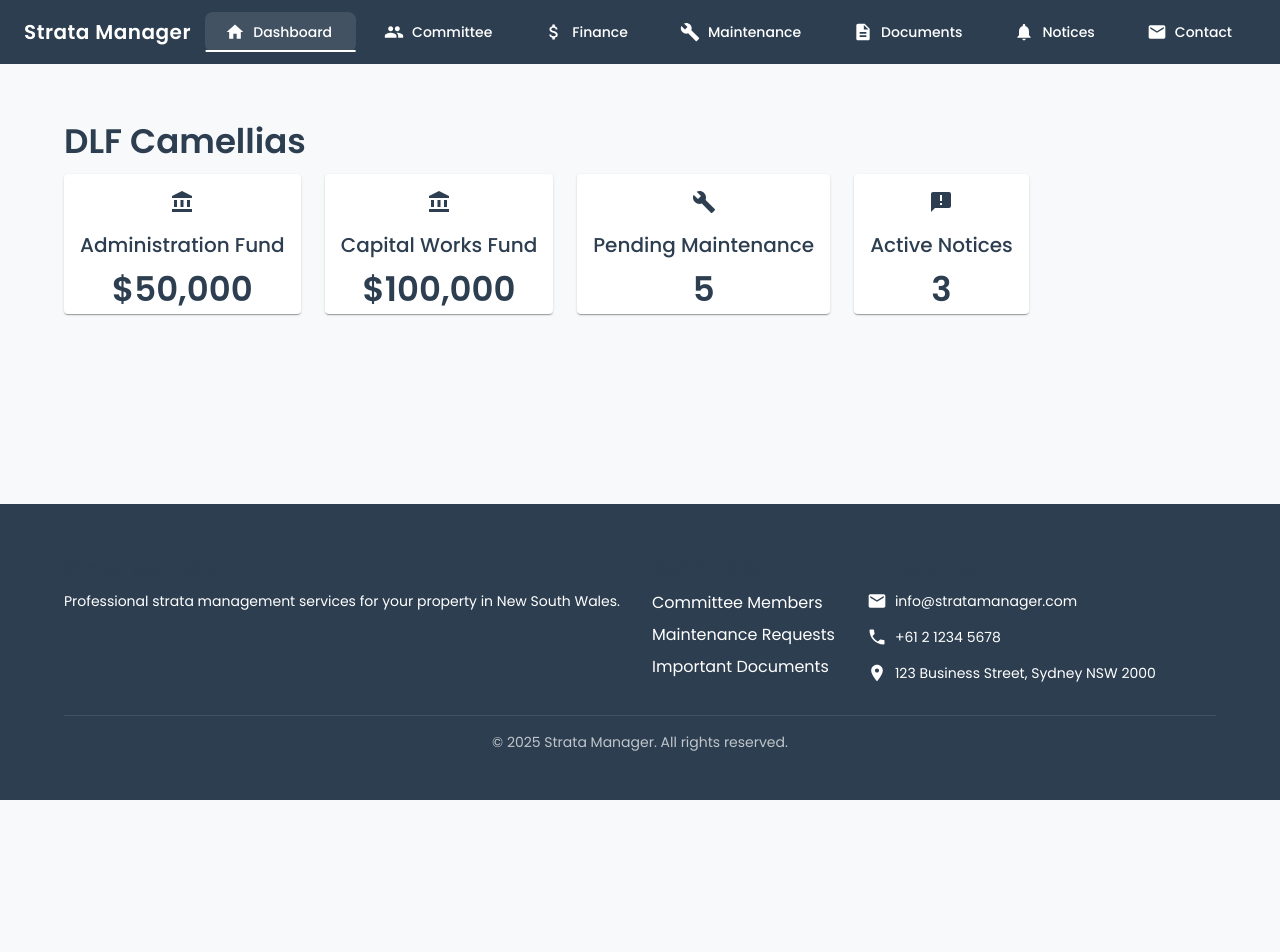
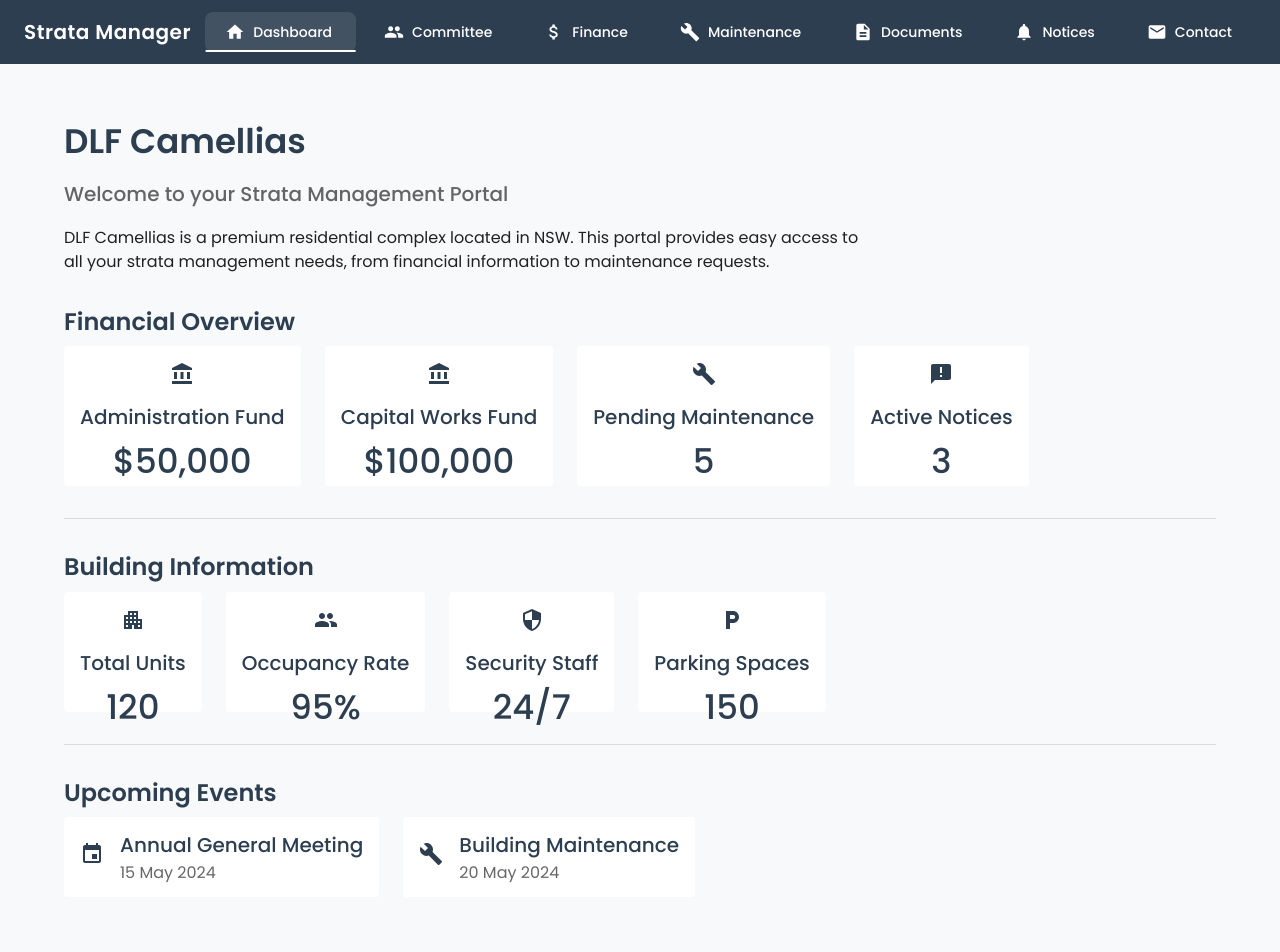
Before and after one commit to IshaanG165/website_project, a React (Vite) app: page / in a window 1280 px wide. Shown: the top 952 px of the page. Before the commit the page ends 800 px from the top, so only its background shows below. Built offline with nearby package versions, Linux system fonts and the light colour scheme.

Commit message:
Edited Home

```diff
--- a/src/pages/Dashboard.jsx
+++ b/src/pages/Dashboard.jsx
@@ -1,44 +1,261 @@
-import React from 'react';
-import { Container, Grid, Paper, Typography, Box } from '@mui/material';
-import { AccountBalance, Build, Announcement, Group } from '@mui/icons-material';
+import React, { memo, useState } from 'react';
+import PropTypes from 'prop-types';
+import { Container, Grid, Paper, Typography, Box, Divider, useTheme, CircularProgress, Alert } from '@mui/material';
+import { AccountBalance, Build, Announcement, Group, Apartment, Event, Security, LocalParking } from '@mui/icons-material';
+
+// Reusable card component for stats and building info
+const InfoCard = memo(({ icon, title, value, height = 140 }) => (
+  <Paper
+    elevation={0}
+    sx={{
+      p: 2,
+      display: 'flex',
+      flexDirection: 'column',
+      alignItems: 'center',
+      height,
+      transition: 'transform 0.2s ease-in-out, box-shadow 0.2s ease-in-out',
+      '&:hover': {
+        transform: 'translateY(-4px)',
+        boxShadow: '0 6px 12px rgba(0,0,0,0.1)',
+      },
+      '&:focus-within': {
+        outline: '2px solid',
+        outlineColor: 'primary.main',
+        outlineOffset: 2,
+      },
+    }}
+    role="article"
+    aria-label={`${title} information card`}
+    tabIndex={0}
+  >
+    <Box sx={{ color: 'primary.main', mb: 1 }}>
+      {icon}
+    </Box>
+    <Typography component="h2" variant="h6" color="primary" gutterBottom>
+      {title}
+    </Typography>
+    <Typography component="p" variant="h4" sx={{ fontWeight: 500 }}>
+      {value}
+    </Typography>
+  </Paper>
+));
+
+InfoCard.displayName = 'InfoCard';
+
+InfoCard.propTypes = {
+  icon: PropTypes.node.isRequired,
+  title: PropTypes.string.isRequired,
+  value: PropTypes.string.isRequired,
+  height: PropTypes.number
+};
+
+// Reusable event card component
+const EventCard = memo(({ icon, title, date }) => (
+  <Paper
+    elevation={0}
+    sx={{
+      p: 2,
+      display: 'flex',
+      flexDirection: 'row',
+      alignItems: 'center',
+      height: 80,
+      transition: 'transform 0.2s ease-in-out, box-shadow 0.2s ease-in-out',
+      '&:hover': {
+        transform: 'translateY(-4px)',
+        boxShadow: '0 6px 12px rgba(0,0,0,0.1)',
+      },
+      '&:focus-within': {
+        outline: '2px solid',
+        outlineColor: 'primary.main',
+        outlineOffset: 2,
+      },
+    }}
+    role="article"
+    aria-label={`${title} event card`}
+    tabIndex={0}
+  >
+    <Box sx={{ color: 'primary.main', mr: 2 }}>
+      {icon}
+    </Box>
+    <Box>
+      <Typography variant="h6" color="primary" sx={{ fontWeight: 500 }}>
+        {title}
+      </Typography>
+      <Typography variant="body1" color="text.secondary">
+        {date}
+      </Typography>
+    </Box>
+  </Paper>
+));
+
+EventCard.displayName = 'EventCard';
+
+EventCard.propTypes = {
+  icon: PropTypes.node.isRequired,
+  title: PropTypes.string.isRequired,
+  date: PropTypes.string.isRequired
+};
+
+// Default data arrays with fallback values
+const defaultStats = [
+  { id: 'admin-fund', title: 'Administration Fund', value: '$50,000', icon: <AccountBalance /> },
+  { id: 'capital-fund', title: 'Capital Works Fund', value: '$100,000', icon: <AccountBalance /> },
+  { id: 'maintenance', title: 'Pending Maintenance', value: '5', icon: <Build /> },
+  { id: 'notices', title: 'Active Notices', value: '3', icon: <Announcement /> },
+];
+
+const defaultBuildingInfo = [
+  { id: 'units', title: 'Total Units', value: '120', icon: <Apartment /> },
+  { id: 'occupancy', title: 'Occupancy Rate', value: '95%', icon: <Group /> },
+  { id: 'security', title: 'Security Staff', value: '24/7', icon: <Security /> },
+  { id: 'parking', title: 'Parking Spaces', value: '150', icon: <LocalParking /> },
+];
+
+const defaultUpcomingEvents = [
+  { id: 'agm', title: 'Annual General Meeting', date: '15 May 2024', icon: <Event /> },
+  { id: 'maintenance', title: 'Building Maintenance', date: '20 May 2024', icon: <Build /> },
+];
 
 function Dashboard() {
-  const stats = [
-    { title: 'Administration Fund', value: '$50,000', icon: <AccountBalance /> },
-    { title: 'Capital Works Fund', value: '$100,000', icon: <AccountBalance /> },
-    { title: 'Pending Maintenance', value: '5', icon: <Build /> },
-    { title: 'Active Notices', value: '3', icon: <Announcement /> },
-  ];
+  const theme = useTheme();
+  const [isLoading, setIsLoading] = useState(false);
+  const [error, setError] = useState(null);
+
+  // Use default data arrays with potential for future API integration
+  const stats = defaultStats;
+  const buildingInfo = defaultBuildingInfo;
+  const upcomingEvents = defaultUpcomingEvents;
+
+  if (error) {
+    return (
+      <Container maxWidth="lg" sx={{ mt: 4 }}>
+        <Alert severity="error" sx={{ mb: 2 }}>
+          {error}
+        </Alert>
+        <Typography variant="body1" color="text.secondary">
+          Please try refreshing the page or contact support if the problem persists.
+        </Typography>
+      </Container>
+    );
+  }
 
   return (
-    <Container maxWidth="lg" sx={{ mt: 4, mb: 4 }}>
-      <Typography variant="h4" gutterBottom>
+    <Container maxWidth="lg" sx={{ mt: { xs: 2, sm: 4 }, mb: { xs: 2, sm: 4 } }}>
+      <Typography
+        variant="h4"
+        gutterBottom
+        sx={{
+          fontWeight: 600,
+          color: 'primary.main',
+          mb: { xs: 1, sm: 2 }
+        }}
+        role="heading"
+        aria-level="1"
+      >
         DLF Camellias
       </Typography>
-      <Grid container spacing={3}>
-        {stats.map((stat, index) => (
-          <Grid item xs={12} sm={6} md={3} key={index}>
-            <Paper
-              sx={{
-                p: 2,
-                display: 'flex',
-                flexDirection: 'column',
-                alignItems: 'center',
-                height: 140,
-              }}
-            >
-              <Box sx={{ color: 'primary.main', mb: 1 }}>
-                {stat.icon}
-              </Box>
-              <Typography component="h2" variant="h6" color="primary" gutterBottom>
-                {stat.title}
-              </Typography>
-              <Typography component="p" variant="h4">
-                {stat.value}
-              </Typography>
-            </Paper>
+      <Typography
+        variant="h6"
+        color="text.secondary"
+        gutterBottom
+        sx={{ mb: { xs: 1, sm: 2 } }}
+        role="heading"
+        aria-level="2"
+      >
+        Welcome to your Strata Management Portal
+      </Typography>
+      <Typography
+        variant="body1"
+        paragraph
+        sx={{
+          mb: { xs: 3, sm: 4 },
+          maxWidth: '800px'
+        }}
+      >
+        DLF Camellias is a premium residential complex located in NSW. This portal provides easy access to all your strata management needs, from financial information to maintenance requests.
+      </Typography>
+
+      <Typography
+        variant="h5"
+        gutterBottom
+        sx={{
+          mt: { xs: 3, sm: 4 },
+          fontWeight: 600,
+          color: 'primary.main'
+        }}
+        role="heading"
+        aria-level="2"
+      >
+        Financial Overview
+      </Typography>
+      <Grid container spacing={{ xs: 2, sm: 3 }}>
+        {isLoading ? (
+          <Grid item xs={12} sx={{ display: 'flex', justifyContent: 'center', py: 4 }}>
+            <CircularProgress />
           </Grid>
-        ))}
+        ) : (
+          stats.map((stat) => (
+            <Grid item xs={12} sm={6} md={3} key={stat.id}>
+              <InfoCard {...stat} />
+            </Grid>
+          ))
+        )}
+      </Grid>
+
+      <Divider sx={{ my: { xs: 3, sm: 4 } }} />
+
+      <Typography
+        variant="h5"
+        gutterBottom
+        sx={{
+          fontWeight: 600,
+          color: 'primary.main'
+        }}
+        role="heading"
+        aria-level="2"
+      >
+        Building Information
+      </Typography>
+      <Grid container spacing={{ xs: 2, sm: 3 }}>
+        {isLoading ? (
+          <Grid item xs={12} sx={{ display: 'flex', justifyContent: 'center', py: 4 }}>
+            <CircularProgress />
+          </Grid>
+        ) : (
+          buildingInfo.map((info) => (
+            <Grid item xs={12} sm={6} md={3} key={info.id}>
+              <InfoCard {...info} height={120} />
+            </Grid>
+          ))
+        )}
+      </Grid>
+
+      <Divider sx={{ my: { xs: 3, sm: 4 } }} />
+
+      <Typography
+        variant="h5"
+        gutterBottom
+        sx={{
+          fontWeight: 600,
+          color: 'primary.main'
+        }}
+        role="heading"
+        aria-level="2"
+      >
+        Upcoming Events
+      </Typography>
+      <Grid container spacing={{ xs: 2, sm: 3 }}>
+        {isLoading ? (
+          <Grid item xs={12} sx={{ display: 'flex', justifyContent: 'center', py: 4 }}>
+            <CircularProgress />
+          </Grid>
+        ) : (
+          upcomingEvents.map((event) => (
+            <Grid item xs={12} sm={6} key={event.id}>
+              <EventCard {...event} />
+            </Grid>
+          ))
+        )}
       </Grid>
     </Container>
   );
```
Also changed, not shown: 1 other file (tests, documents, lock files or other folders).
